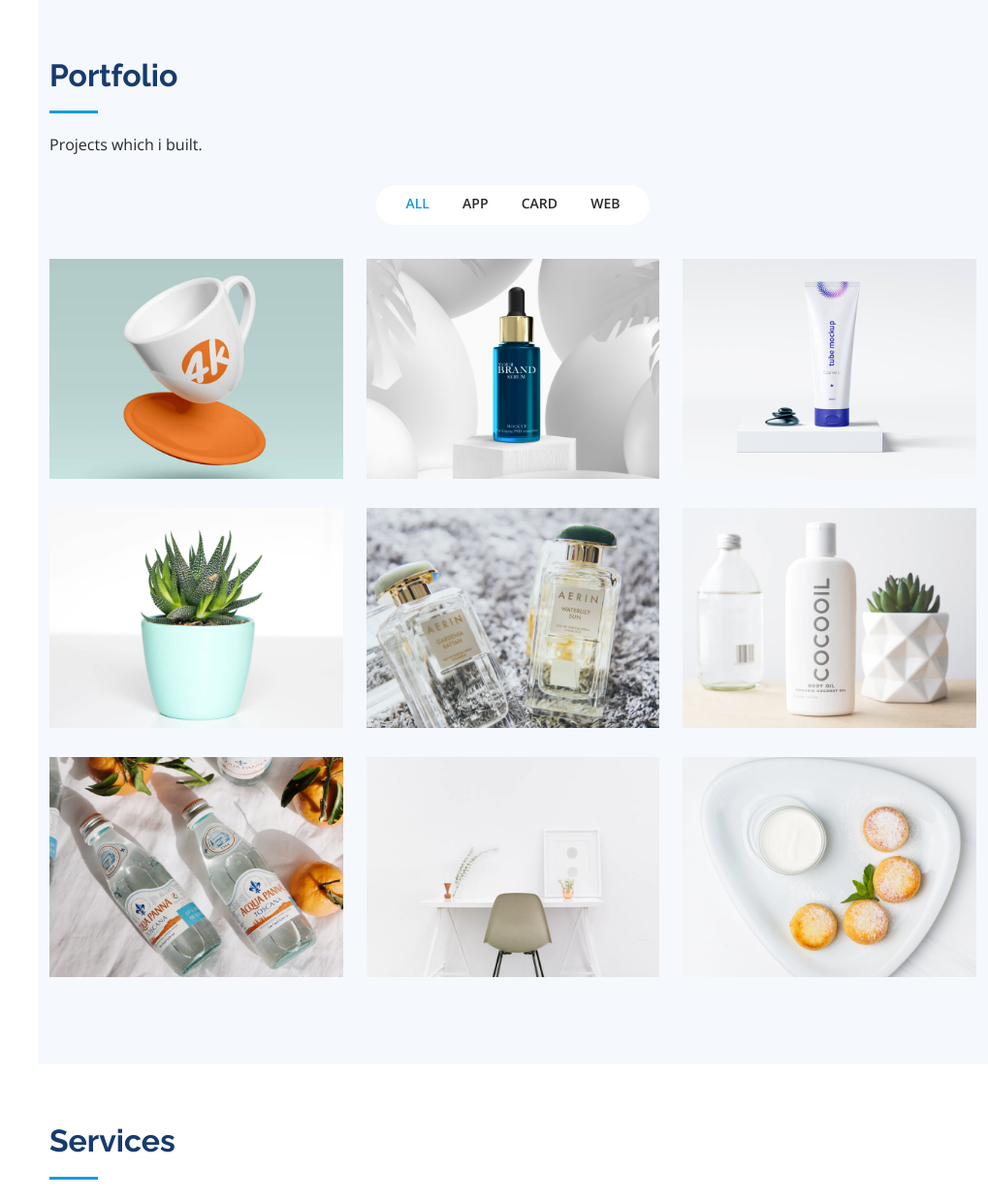
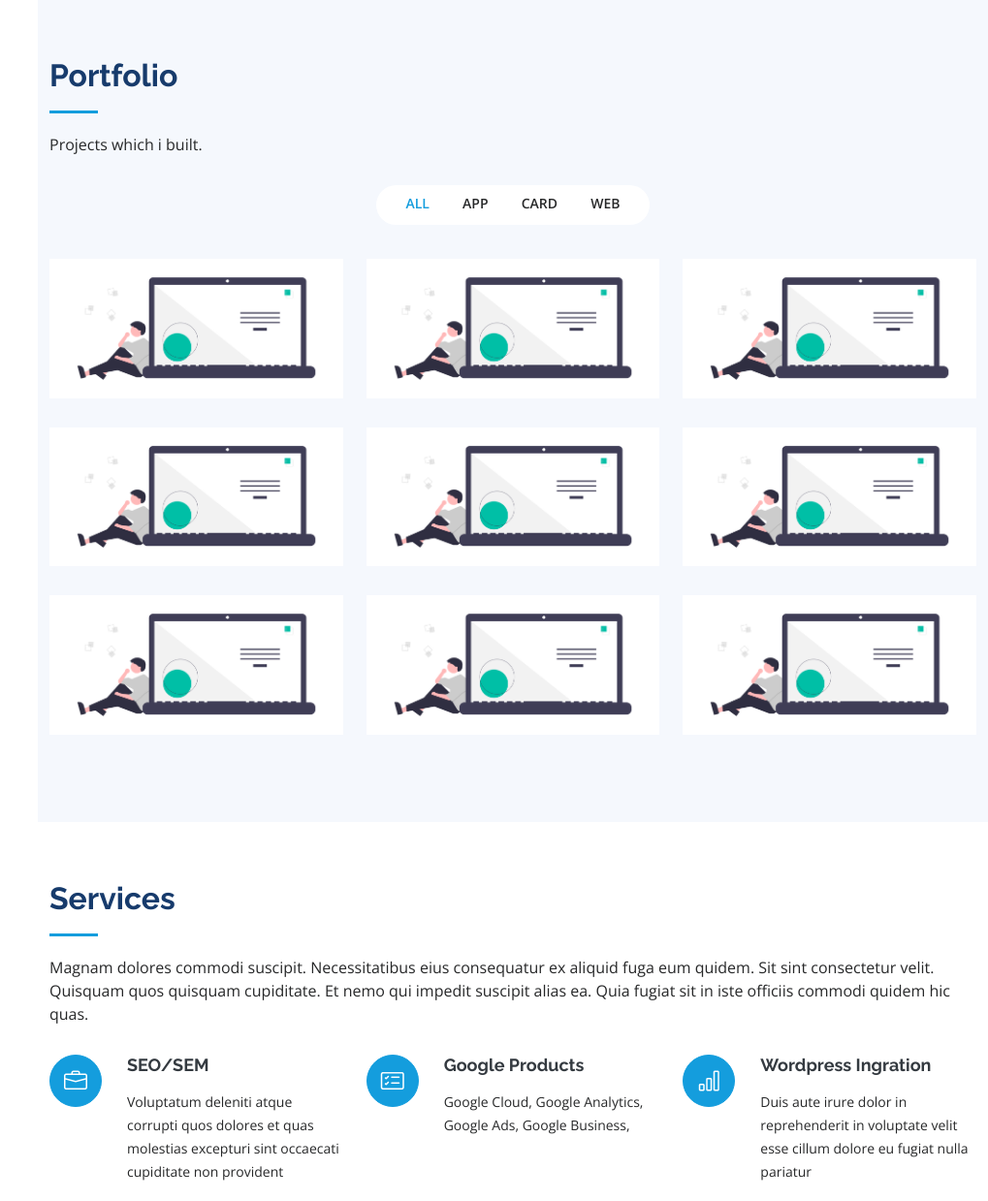
Before and after one commit to qamar62/qam-do, a Django app: page / in a window 1280 px wide. Shown: the part 3520-4759 px from the top of the page at 97% size, without its empty margins (261-1280 px from the left). Run offline with Django 4.2, Linux system fonts and the light colour scheme; some libraries are stand-ins or nearby versions.

Commit message:
portfolio updated

```diff
--- a/portfolio/templates/portfolio/home.html
+++ b/portfolio/templates/portfolio/home.html
@@ -304,9 +304,9 @@
 
           <div class="col-lg-4 col-md-6 portfolio-item filter-app">
             <div class="portfolio-wrap">
-              <img src="{% static 'img/portfolio/portfolio-1.jpg' %}" class="img-fluid" alt="">
+              <img src="{% static 'img/portfolio.png' %}" class="img-fluid" alt="">
               <div class="portfolio-links">
-                <a href="{% static 'img/portfolio/portfolio-1.jpg' %}" data-gallery="portfolioGallery" class="portfolio-lightbox" title="App 1"><i class="bx bx-plus"></i></a>
+                <a href="{% static 'img/portfolio.png' %}" data-gallery="portfolioGallery" class="portfolio-lightbox" title="App 1"><i class="bx bx-plus"></i></a>
                 <a href="portfolio-details.html" title="More Details"><i class="bx bx-link"></i></a>
               </div>
             </div>
@@ -314,9 +314,9 @@
 
           <div class="col-lg-4 col-md-6 portfolio-item filter-web">
             <div class="portfolio-wrap">
-              <img src="{% static 'img/portfolio/portfolio-2.jpg' %}" class="img-fluid" alt="">
+              <img src="{% static 'img/portfolio.png' %}" class="img-fluid" alt="">
               <div class="portfolio-links">
-                <a href="{% static 'img/portfolio/portfolio-2.jpg' %}" data-gallery="portfolioGallery" class="portfolio-lightbox" title="Web 3"><i class="bx bx-plus"></i></a>
+                <a href="{% static 'img/portfolio.png' %}" data-gallery="portfolioGallery" class="portfolio-lightbox" title="Web 3"><i class="bx bx-plus"></i></a>
                 <a href="portfolio-details.html" title="More Details"><i class="bx bx-link"></i></a>
               </div>
             </div>
@@ -324,9 +324,9 @@
 
           <div class="col-lg-4 col-md-6 portfolio-item filter-app">
             <div class="portfolio-wrap">
-              <img src="{% static 'img/portfolio/portfolio-3.jpg' %}" class="img-fluid" alt="">
+              <img src="{% static 'img/portfolio.png' %}" class="img-fluid" alt="">
               <div class="portfolio-links">
-                <a href="{% static 'mg/portfolio/portfolio-3.jpg' %}" data-gallery="portfolioGallery" class="portfolio-lightbox" title="App 2"><i class="bx bx-plus"></i></a>
+                <a href="{% static 'img/portfolio.png' %}" data-gallery="portfolioGallery" class="portfolio-lightbox" title="App 2"><i class="bx bx-plus"></i></a>
                 <a href="portfolio-details.html" title="More Details"><i class="bx bx-link"></i></a>
               </div>
             </div>
@@ -334,9 +334,9 @@
 
           <div class="col-lg-4 col-md-6 portfolio-item filter-card">
             <div class="portfolio-wrap">
-              <img src="{% static 'img/portfolio/portfolio-4.jpg' %}" class="img-fluid" alt="">
+              <img src="{% static 'img/portfolio.png' %}" class="img-fluid" alt="">
               <div class="portfolio-links">
-                <a href="{% static 'img/portfolio/portfolio-4.jpg' %}" data-gallery="portfolioGallery" class="portfolio-lightbox" title="Card 2"><i class="bx bx-plus"></i></a>
+                <a href="{% static 'img/portfolio.png' %}" data-gallery="portfolioGallery" class="portfolio-lightbox" title="Card 2"><i class="bx bx-plus"></i></a>
                 <a href="portfolio-details.html" title="More Details"><i class="bx bx-link"></i></a>
               </div>
             </div>
@@ -344,9 +344,9 @@
 
           <div class="col-lg-4 col-md-6 portfolio-item filter-web">
             <div class="portfolio-wrap">
-              <img src="{% static 'img/portfolio/portfolio-5.jpg' %}" class="img-fluid" alt="">
+              <img src="{% static 'img/portfolio.png' %}" class="img-fluid" alt="">
               <div class="portfolio-links">
-                <a href="{% static 'img/portfolio/portfolio-5.jpg' %}" data-gallery="portfolioGallery" class="portfolio-lightbox" title="Web 2"><i class="bx bx-plus"></i></a>
+                <a href="{% static 'img/portfolio.png' %}" data-gallery="portfolioGallery" class="portfolio-lightbox" title="Web 2"><i class="bx bx-plus"></i></a>
                 <a href="portfolio-details.html" title="More Details"><i class="bx bx-link"></i></a>
               </div>
             </div>
@@ -354,9 +354,9 @@
 
           <div class="col-lg-4 col-md-6 portfolio-item filter-app">
             <div class="portfolio-wrap">
-              <img src="{% static 'img/portfolio/portfolio-6.jpg' %}" class="img-fluid" alt="">
+              <img src="{% static 'img/portfolio.png' %}" class="img-fluid" alt="">
               <div class="portfolio-links">
-                <a href="{% static 'img/portfolio/portfolio-6.jpg' %}" data-gallery="portfolioGallery" class="portfolio-lightbox" title="App 3"><i class="bx bx-plus"></i></a>
+                <a href="{% static 'img/portfolio.png' %}" data-gallery="portfolioGallery" class="portfolio-lightbox" title="App 3"><i class="bx bx-plus"></i></a>
                 <a href="portfolio-details.html" title="More Details"><i class="bx bx-link"></i></a>
               </div>
             </div>
@@ -364,9 +364,9 @@
 
           <div class="col-lg-4 col-md-6 portfolio-item filter-card">
             <div class="portfolio-wrap">
-              <img src="{% static 'img/portfolio/portfolio-7.jpg' %}" class="img-fluid" alt="">
+              <img src="{% static 'img/portfolio.png' %}" class="img-fluid" alt="">
               <div class="portfolio-links">
-                <a href="{% static 'img/portfolio/portfolio-7.jpg' %}" data-gallery="portfolioGallery" class="portfolio-lightbox" title="Card 1"><i class="bx bx-plus"></i></a>
+                <a href="{% static 'img/portfolio.png' %}" data-gallery="portfolioGallery" class="portfolio-lightbox" title="Card 1"><i class="bx bx-plus"></i></a>
                 <a href="portfolio-details.html" title="More Details"><i class="bx bx-link"></i></a>
               </div>
             </div>
@@ -374,9 +374,9 @@
 
           <div class="col-lg-4 col-md-6 portfolio-item filter-card">
             <div class="portfolio-wrap">
-              <img src="{% static 'img/portfolio/portfolio-8.jpg' %}" class="img-fluid" alt="">
+              <img src="{% static 'img/portfolio.png' %}" class="img-fluid" alt="">
               <div class="portfolio-links">
-                <a href="{% static 'img/portfolio/portfolio-8.jpg' %}" data-gallery="portfolioGallery" class="portfolio-lightbox" title="Card 3"><i class="bx bx-plus"></i></a>
+                <a href="{% static 'img/portfolio.png' %}" data-gallery="portfolioGallery" class="portfolio-lightbox" title="Card 3"><i class="bx bx-plus"></i></a>
                 <a href="portfolio-details.html" title="More Details"><i class="bx bx-link"></i></a>
               </div>
             </div>
@@ -384,9 +384,9 @@
 
           <div class="col-lg-4 col-md-6 portfolio-item filter-web">
             <div class="portfolio-wrap">
-              <img src="{% static 'img/portfolio/portfolio-9.jpg' %}" class="img-fluid" alt="">
+              <img src="{% static 'img/portfolio.png' %}" class="img-fluid" alt="">
               <div class="portfolio-links">
-                <a href="{% static 'img/portfolio/portfolio-9.jpg' %}" data-gallery="portfolioGallery" class="portfolio-lightbox" title="Web 3"><i class="bx bx-plus"></i></a>
+                <a href="{% static 'img/portfolio.png' %}" data-gallery="portfolioGallery" class="portfolio-lightbox" title="Web 3"><i class="bx bx-plus"></i></a>
                 <a href="portfolio-details.html" title="More Details"><i class="bx bx-link"></i></a>
               </div>
             </div>
```
Also changed, not shown: static/static/img/portfolio.png (added).
